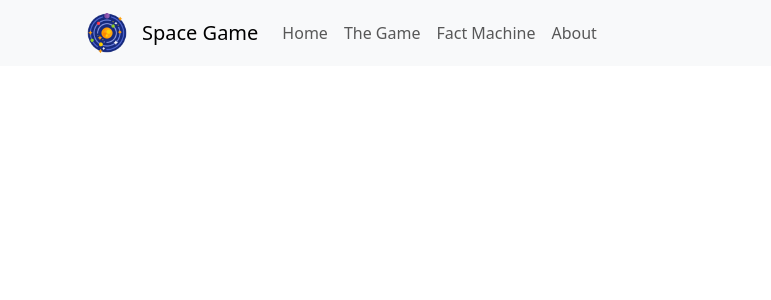
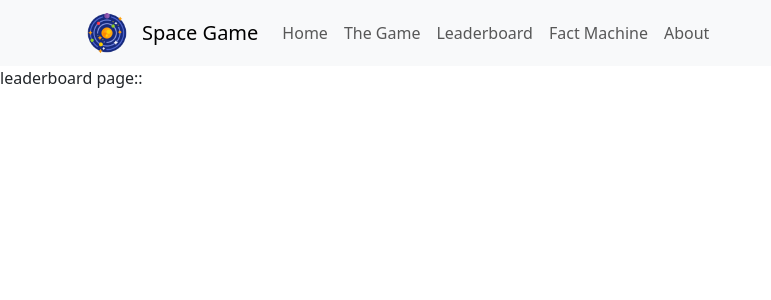
Before and after one commit to aleifericsson/SPAAAACE, a React (Vite) app: page /leaderboard in a window 1280 px wide. Shown: the top 300 px of the page, without its empty margins (0-771 px from the left). Built offline with nearby package versions, Linux system fonts and the light colour scheme.

Commit message:
leaderboard route

```diff
--- a/src/components/Navig.jsx
+++ b/src/components/Navig.jsx
@@ -23,6 +23,7 @@ function Navig() {
           <Nav className="me-auto">
             <Nav.Link href="/home">Home</Nav.Link>
             <Nav.Link href="/game">The Game</Nav.Link>
+            <Nav.Link href="/leaderboard">Leaderboard</Nav.Link>
             <Nav.Link href="/fact-machine">Fact Machine</Nav.Link>
             <Nav.Link href="/about">About</Nav.Link>
 
--- a/src/pages/App.jsx
+++ b/src/pages/App.jsx
@@ -3,6 +3,7 @@ import About from "./About";
 import Home from "./Home";
 import Unity from "./Unity";
 import Navig from "../components/Navig";
+import Leaderboard from "./Leaderboard";
 import { BrowserRouter as Router, Routes, Route } from "react-router-dom";
 import FactMachine from "./FactMachine";
 
@@ -19,6 +20,7 @@ function App() {
           <Route path="/about" element={<About />} />
           <Route path="/unity" element={<Unity />} />
           <Route path="/fact-machine" element={<FactMachine />} />
+          <Route path="/leaderboard" element={<Leaderboard />} />
         </Routes>
       </Router>
     </div>
--- /dev/null
+++ b/src/pages/Leaderboard.jsx
@@ -0,0 +1,7 @@
+import React from "react";
+
+function Leaderboard() {
+  return <div>leaderboard page::</div>;
+}
+
+export default Leaderboard;
```
